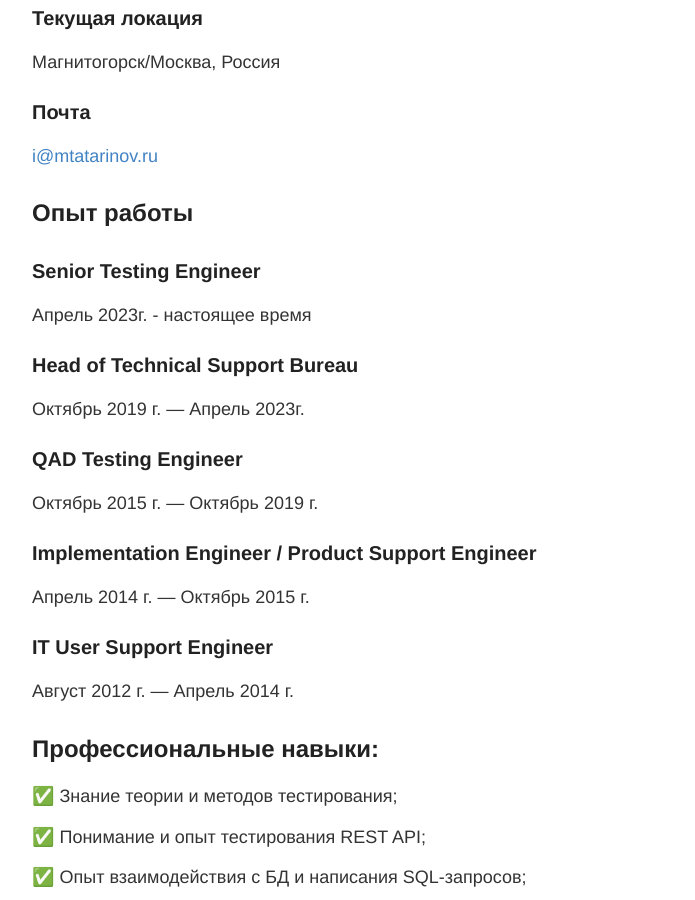
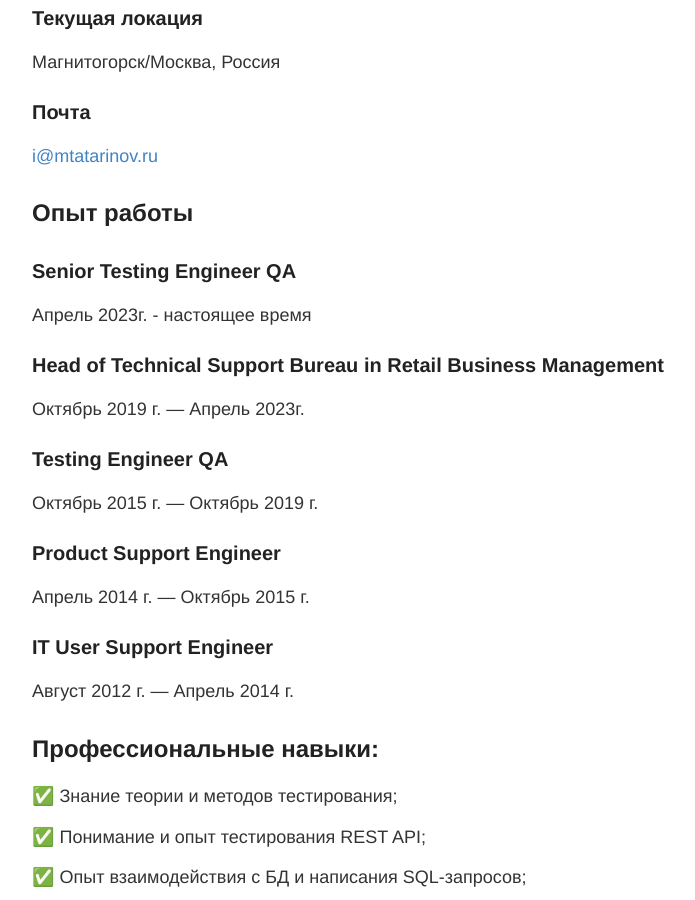
Before and after one commit to tatarinovms/tatarinovms.github.io, a Jekyll site: the page built from cv.md, in a window 1280 px wide and 900 px high, scrolled down 551 px. Shown: the whole window, without its empty margins (248-943 px from the left). Built offline with Jekyll 4.4.1, drawn with Linux system fonts in a browser that asks for light colours.

Commit message:
Update cv.md

```diff
--- a/cv.md
+++ b/cv.md
@@ -17,19 +17,19 @@ permalink: /cv/
 
 ## Опыт работы
 
-### Senior Testing Engineer
+### Senior Testing Engineer QA
 
 Апрель 2023г. - настоящее время
 
-### Head of Technical Support Bureau
+### Head of Technical Support Bureau in Retail Business Management
 
 Октябрь 2019 г. — Апрель 2023г.
 
-### QAD Testing Engineer
+### Testing Engineer QA
 
 Октябрь 2015 г. — Октябрь 2019 г.
 
-### Implementation Engineer / Product Support Engineer
+### Product Support Engineer
 
 Апрель 2014 г. — Октябрь 2015 г.
 
```
